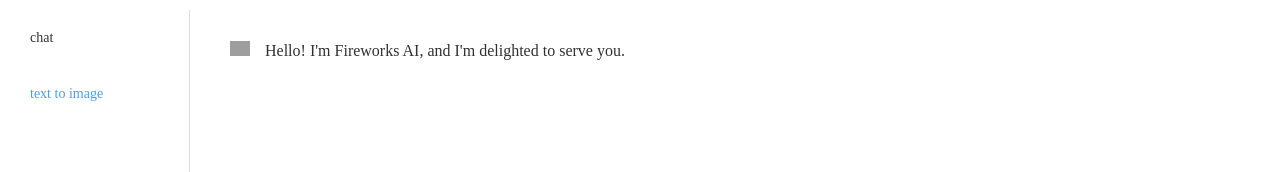
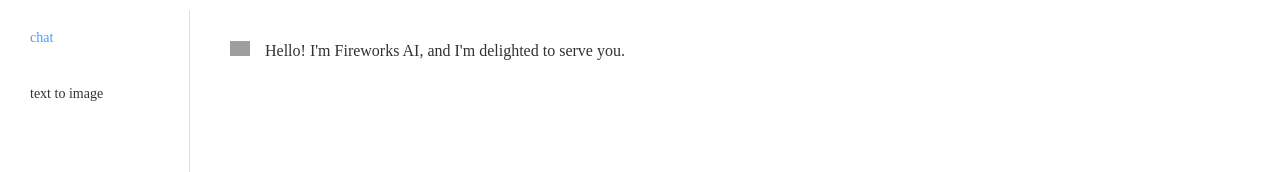
Before and after one commit to bobowsk/fireworks_ai_tools, a Vue app: page /chat in a window 1280 px wide. Shown: the top 172 px of the page. Built offline with nearby package versions, Linux system fonts and the light colour scheme; grey boxes are pictures that could not be loaded.

Commit message:
Update App.vue

```diff
--- a/src/App.vue
+++ b/src/App.vue
@@ -2,7 +2,7 @@
     <el-container>
         <el-container>
             <el-aside width="200px">
-                <el-menu router default-active="/image" class="el-menu-vertical">
+                <el-menu router default-active="/chat" class="el-menu-vertical">
                     <el-menu-item index="/chat">
                         <span>chat</span>
                     </el-menu-item>
```
